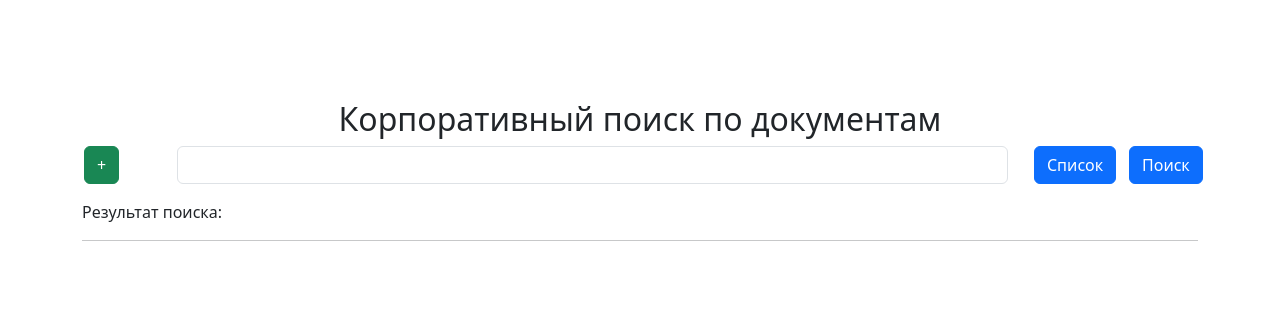
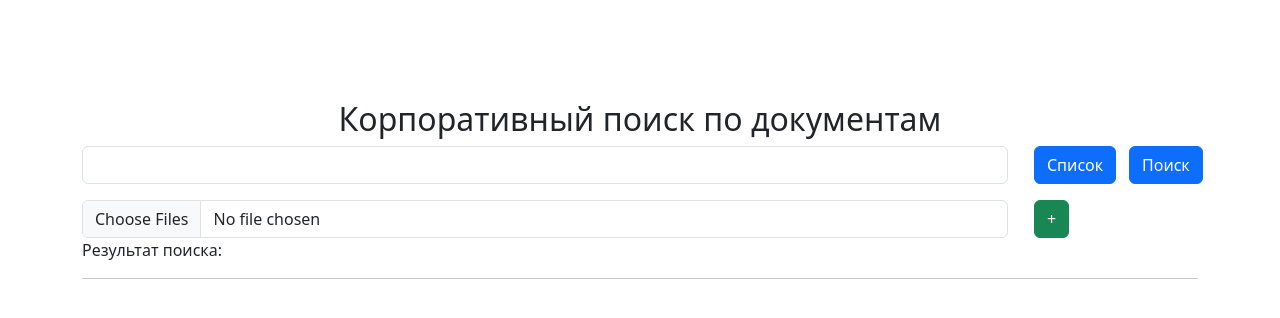
Before and after one commit to ilbagmanov/corporate_search, a Flask app: template python/templates/main.html in a window 1280 px wide. Shown: the top 318 px of the page. Run offline with Flask 2, Linux system fonts and the light colour scheme; the template is opened without the code that fills it, so the values that code supplies are empty.

Commit message:
front fix

```diff
--- a/python/app.py
+++ b/python/app.py
@@ -40,6 +40,14 @@ def download(filename):
     return send_from_directory(directory=uploads, path=filename, as_attachment=True)
 
 
+@app.route('/upload', methods=['POST'])
+def upload():
+    file = request.files['file']
+    file.save(f'{config.UNPROCESSED_DOCS_FOLDER}/{file.filename}')
+    messages.clear()
+    return redirect(url_for('main'))
+
+
 @app.route('/delete/<path:filename>', methods=['GET'])
 def delete(filename):
     return None
--- a/python/templates/main.html
+++ b/python/templates/main.html
@@ -12,25 +12,39 @@
 </head>
 <body>
 <div id="main_div" class="container">
-    <form method="post" action="/add_message">
-        <div class="mb-3">
-            <h2 id="search">Корпоративный поиск по документам</h2>
+    <div class="mb-3">
+        <h2 id="search">Корпоративный поиск по документам</h2>
+        <form method="post" action="/add_message">
             <div class="row">
-                <div id="add" class="col-1">
-                    <a href="/all_message"><button type="button" class="btn btn-success search_btn">+</button></a>
-                </div>
-                <div class="col-9">
+
+                <div class="col-10">
                     <input type="text" name="text" id="text" class="form-control">
                 </div>
                 <div class="col-1">
-                    <a href="/all_message"><button type="button" class="btn btn-primary search_btn">Список</button></a>
+                    <a href="/all_message">
+                        <button type="button" class="btn btn-primary search_btn">Список</button>
+                    </a>
                 </div>
                 <div class="col-1">
                     <button type="submit" class="btn btn-primary search_btn">Поиск</button>
                 </div>
+
+            </div>
+        </form>
+    </div>
+
+    <form action="/upload" method="POST" enctype="multipart/form-data">
+        <div class="row">
+            <div id="add" class="col-10">
+                <input id="cs_file" type='file' name='file' class="form-control" multiple=''>
+
+            </div>
+            <div id="s" class="col-2">
+                <button type="submit" class="btn btn-success search_btn">+</button>
             </div>
         </div>
     </form>
+
     <p id="docs">Результат поиска:</p>
     <hr>
     <ul class="list-group">
@@ -88,9 +102,6 @@
         margin-right: 5px;
     }
 
-    #add {
-
-    }
 
 </style>
 
```
Also changed, not shown: 3 other files.
